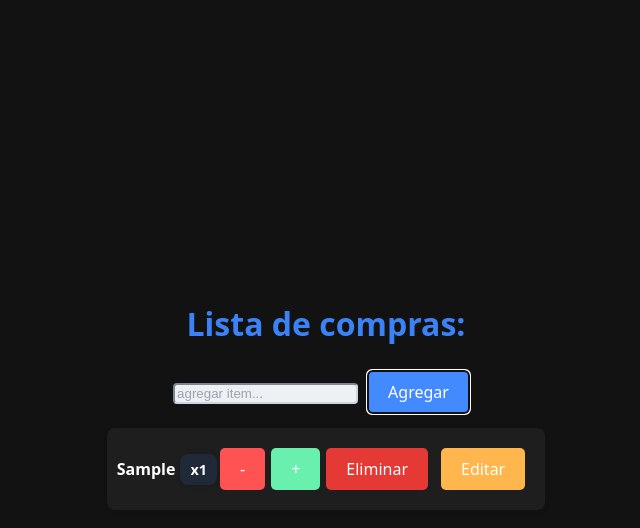
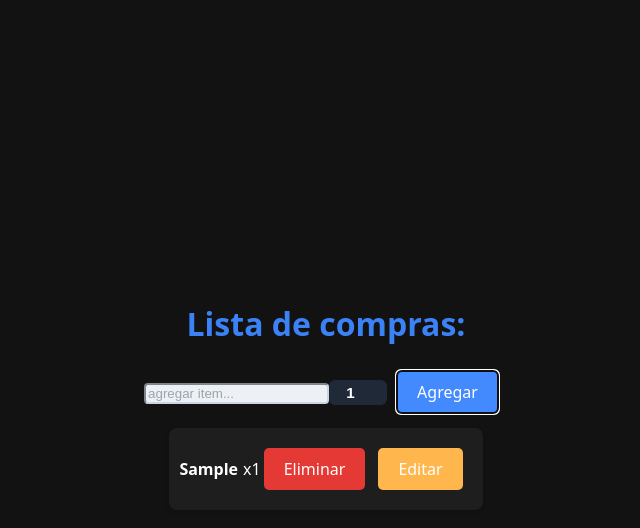
Before and after one commit to matiascamino/tp2-, a React (Vite) app: page / in a window 1280 px wide. Both pictures are taken after typing "Sample" into the empty fields and a click on the button "Agregar". Shown: the top 528 px of the page, without its empty margins (314-954 px from the left). Built offline with nearby package versions, Linux system fonts and the light colour scheme.

Commit message:
correcciones

```diff
--- a/src/App.css
+++ b/src/App.css
@@ -27,17 +27,21 @@ h2 {
   margin-right: 5px;
 }
 
-.cantidad{
-background-color: #1f2937;
-color: #fff;
-padding: 5px 10px;
-border-radius: 8px;
-font-weight: bold;
-font-size: 0.9em;
-display: inline-block;
-text-align: center;
-box-shadow: 0 0 5px rgba(0, 0, 0, 0.2);
+.input-cantidad {
+  width: 50px;
+  padding: 4px;
+  border-radius: 6px;
+  border: none;
+  text-align: center;
+  font-weight: bold;
+  font-size: 0.95em;
+  background-color: #1f2937;
+  color: white;
 }
+.input-cantidad:focus {
+  outline: 2px solid #3b82f6;
+}
+
 
 button {
   background-color: #448aff;
@@ -52,21 +56,13 @@ button {
 }
 
 
-.botonCantidadMenos {
-  background-color: #ff5252;
-  margin: 10px 3px;
-
-}
 
 .eliminar {
   background-color: #e53935;
   margin: 10px 3px;
 }
 
-.botonCantidadMas {
-  background-color: #69f0ae;
-  margin: 10px 3px;
-}
+
 
 .editar {
 
--- a/src/App.jsx
+++ b/src/App.jsx
@@ -8,11 +8,16 @@ function App() {
   const [nuevoItem, setNuevoItem] = useState(''); // nuevo item es el texto escrito en el input y useState permite manejar valores dinamicos
   const [editandoIndex, setEditandoIndex] = useState(null);
   const [textoEditado, setTextoEditado] = useState('');
+  const [cantidad, setCantidad] = useState(1);
+  const [cantidadEditada, setCantidadEditada] = useState(1);
 
   const agregarItem = () => {
-    if (nuevoItem.trim() === '') return; // si el input esta vacio no hace nada, trim elimina los espacio lo cual evita que agregue elementos vacios
-    setLista([...lista, {texto:nuevoItem,cantidad:1}]);// los '...' son spread operator y lo q hace es copiarlos, nuevoitem agrega1 el  nuevo item al final y crea un nuevo array y lo pasa a setlista
+    if (nuevoItem.trim() === '') return;
+    const cantidadNumerica = Math.max(1,parseInt(cantidad) || 1); // si el input esta vacio no hace nada, trim elimina los espacio lo cual evita que agregue elementos vacios
+    setLista([...lista, { texto: nuevoItem, cantidad: cantidadNumerica }]);// los '...' son spread operator y lo q hace es copiarlos, nuevoitem agrega1 el  nuevo item al final y crea un nuevo array y lo pasa a setlista
     setNuevoItem('');// limpia el input
+    setCantidad(1);// resetea la cantidad a 1
+
 
   };
 
@@ -25,7 +30,7 @@ function App() {
   const editarItem = (index) => {
     setEditandoIndex(index);// guardo el indece q estoy editando aviso que estoy editando un item en particular
     setTextoEditado(lista[index].texto);// toma el texto actual de ese indice y luego lo puedo usar para rellenar un input
-
+    setCantidadEditada(lista[index].cantidad.toString());
   };
 
   const guardarEdicion = (index) => {
@@ -33,26 +38,21 @@ function App() {
     nuevaLista[index] = {
       ...nuevaLista[index],
       texto: textoEditado,
+      cantidad: Math.max(1, parseInt(cantidadEditada) || 1),
     };
     setLista(nuevaLista);
     setEditandoIndex(null);
     setTextoEditado('');
+    setCantidadEditada(1);
   };
 
-  const aumentarCantidad = (index) => {
+  const guardarCantidad = (index, nuevaCantidad) => {
     const nuevaLista = [...lista];
-    nuevaLista[index].cantidad += 1;
+    nuevaLista[index].cantidad = Math.max(1, nuevaCantidad); // evita que la cantidad sea menor a 1
     setLista(nuevaLista);
 
-  };
 
-  const disminuirCantidad = (index) => {
-    const nuevaLista = [...lista];
-    if (nuevaLista[index].cantidad > 1) {
-      nuevaLista[index].cantidad -= 1;
-      setLista(nuevaLista);
   }
-  };
 
   return (
     <div className="App">
@@ -72,7 +72,17 @@ function App() {
         }}
 
       />
+      <input
+        type="number"
+        min="1"
+        value={cantidad}
+        onChange={(e) => setCantidad(e.target.value)}
+        className="input-cantidad"
+
+      />
+
       <button onClick={agregarItem}>Agregar</button>
+
 
       <Lista lista={lista} // pasa la lista actual de items
         eliminarItem={eliminarItem}
@@ -81,9 +91,9 @@ function App() {
         textoEditado={textoEditado}
         setTextoEditado={setTextoEditado}
         editandoIndex={editandoIndex}// le paso las funciones a la componente lista para q las pueda usar y tambien sus hijos
-      aumentarCantidad={aumentarCantidad}
-      disminuirCantidad={disminuirCantidad} // le paso la funcion de aumentar y disminuir cantidad
-
+        cambiarCantidad={guardarCantidad}
+        cantidadEditada={cantidadEditada}
+        setCantidadEditada={setCantidadEditada}
       />
     </div>
   );
--- a/src/Item.jsx
+++ b/src/Item.jsx
@@ -2,13 +2,14 @@ function Item({ texto,
     onEliminar,
     onEditar,
     index,
-    onAumentar,
-    onDisminuir,
+    cantidadEditada,
+    setCantidadEditada,
     editandoIndex,
     textoEditado,
     setTextoEditado,
     cantidad,
-    onGuardar }) {
+    onGuardar
+}) {
 
 
     const isEditing = index === editandoIndex; // verifica si el item que estoy editando es el mismo que el que estoy editando en ese momento
@@ -28,16 +29,28 @@ function Item({ texto,
                             }
                         }}
                     />
+
+                    <input
+                        type="number"
+                        min="1"
+                        value={cantidadEditada}
+                        onChange={(e) => {
+                            const value = e.target.value;
+                            if (value === '') {   setCantidadEditada('');
+                            } else {
+                                setCantidadEditada(value);
+                            }
+
+                        }}
+                    />
                     <button onClick={onGuardar}>Guardar</button>
                 </>
             ) : (
                 <>
                     <span className="item-texto">{texto}</span>
-        <span className="cantidad">x{cantidad}</span>
-        <button className="botonCantidadMenos" onClick={onDisminuir}>-</button>
-        <button className="botonCantidadMas" onClick={onAumentar}>+</button>
+                    <span className="item-cantidad">x{cantidad}</span>
                     <button className="eliminar" onClick={onEliminar}>Eliminar</button>
-        <button className= "editar"onClick={onEditar}>Editar</button>
+                    <button className="editar" onClick={onEditar}>Editar</button>
                 </>
             )}
         </div>
--- a/src/Lista.jsx
+++ b/src/Lista.jsx
@@ -8,8 +8,9 @@ function Lista({
   textoEditado,
   setTextoEditado,
   editandoIndex,
-  aumentarCantidad,
-  disminuirCantidad
+  cambiarCantidad,
+  cantidadEditada,
+  setCantidadEditada,
 
 }) {
   return (
@@ -19,15 +20,18 @@ function Lista({
           key={index}
           index={index}
           texto={item.texto}
-          cantidad={item.cantidad}
+         cantidad={item.cantidad}
           onEliminar={() => eliminarItem(index)}
           onEditar={() => editarItem(index)}
           onGuardar={() => guardarEdicion(index)}
           editandoIndex={editandoIndex}
           textoEditado={textoEditado}
           setTextoEditado={setTextoEditado}
-          onAumentar={() => aumentarCantidad(index)}
-          onDisminuir={() => disminuirCantidad(index)}
+          cantidadEditada={cantidadEditada}
+          setCantidadEditada={setCantidadEditada}
+
+
+           onCambiarCantidad={(nuevaCantidad) => cambiarCantidad(index, nuevaCantidad)}
         />
       ))}
     </div>
```
Lines whose indentation alone changed are shown as unchanged.
